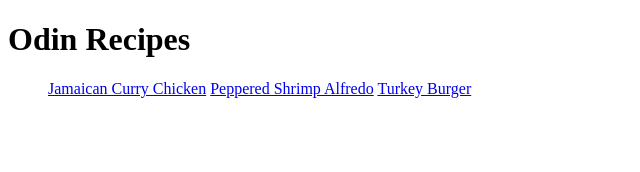
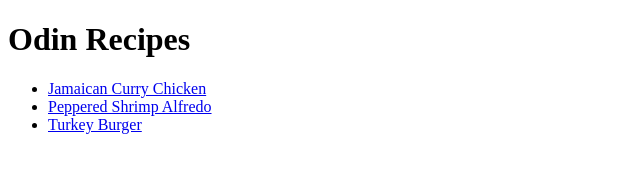
Before and after one commit to RawleSpringer/odin-recipes, a plain HTML site: page index.html in a window 1280 px wide. Shown: the whole page, without its empty margins (0-640 px from the left). Drawn offline with Linux system fonts and the light colour scheme.

Commit message:
Add li elements within the ul element

```diff
--- a/index.html
+++ b/index.html
@@ -7,9 +7,11 @@
 <body>
   <h1>Odin Recipes</h1>
   <ul>
-    <a href="./recipes/currychicken.html">Jamaican Curry Chicken</a>
-    <a href="./recipes/pepperedshrimpalredo.html">Peppered Shrimp Alfredo</a>
-    <a href="./recipes/turkeyburger.html">Turkey Burger</a>
+    <li> <a href="./recipes/currychicken.html">Jamaican Curry Chicken</a></li>
+    <li>
+      <a href="./recipes/pepperedshrimpalredo.html">Peppered Shrimp Alfredo</a>
+    </li>
+    <li> <a href="./recipes/turkeyburger.html">Turkey Burger</a></li>
   </ul>
 
 </body>
```
